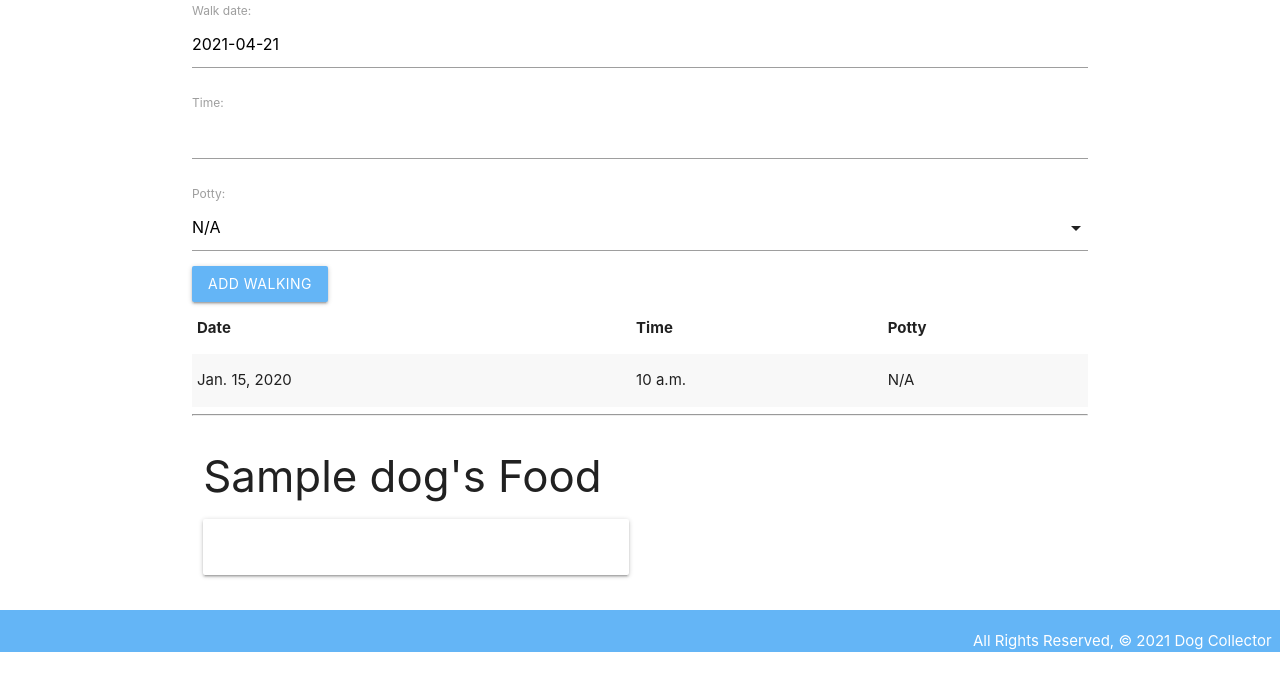
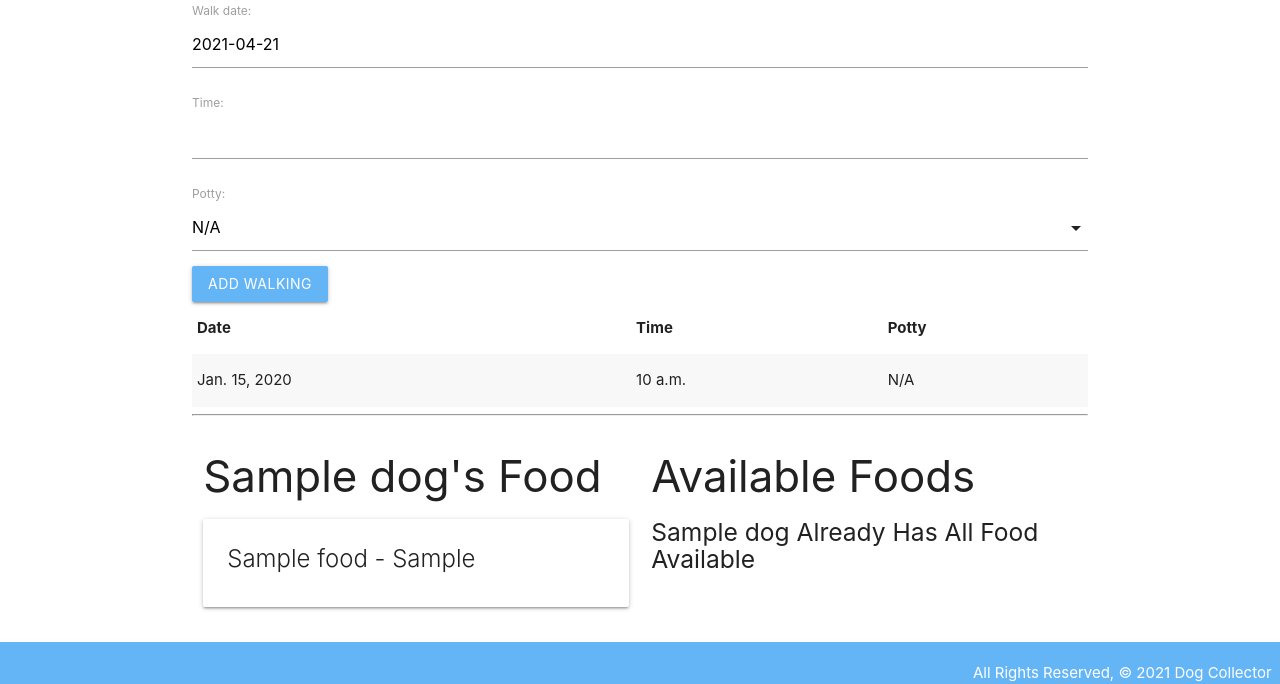
Before and after one commit to gharper235/dog_collector, a Django app: page /dogs/1/ in a window 1280 px wide. Shown: the part 427-1111 px from the top of the page. Before the commit the page ends 1079 px from the top, so only its background shows below. Run offline with Django 3.2, Linux system fonts and the light colour scheme; tables that the repository leaves empty hold one stand-in row (values such as "Sample post").

Commit message:
before adding toy delete CRUD

```diff
--- a/main_app/templates/dogs/detail.html
+++ b/main_app/templates/dogs/detail.html
@@ -49,8 +49,8 @@
     <div class="card">
      <div class="card-content">
       <span class="card-title">
-       <span style={{ food.name }}
-       </span>
+              {{ food.name }} - {{ food.flavor }}
+            </span>
     </div>
  </div>
  {% endfor %}
@@ -58,7 +58,28 @@
  <h5>No Food, Bad Owner!!! :(</h5>{% endif %}
 </div>
 <!-- Available foods will come after this line -->
-</div>
+  <div class="col s6">
+    <h3>Available Foods</h3>
+    {% if foods.count %}
+      {% for food in foods.all %}
+        <div class="card">
+          <div class="card-content">
+            <span class="card-title">
+              {{ food.name }} - {{ food.flavor }}
+            </span>
+          </div>
+          <div class="card-action">
+            <form action="{% url 'assoc_food' dog.id food.id %}" method="post">
+              {% csrf_token %}
+              <button type="submit" class="btn">Add</button>
+            </form>
+          </div>
+        </div>
+      {% endfor %}
+    {% else %}
+      <h5>{{dog.name}} Already Has All Food Available</h5>
+    {% endif %}
+  </div>
 <script>
   var dateEl = document.getElementById('id_date');
   M.Datepicker.init(dateEl, {
--- a/main_app/urls.py
+++ b/main_app/urls.py
@@ -12,4 +12,14 @@ urlpatterns = [
     path('dogs/<int:dog_id>/add_walking/',
          views.add_walking, name='add_walking'),
 
+    # associate a toy with a cat (M:M)
+    path('dogs/<int:dog_id>/assoc_food/<int:food_id>/',
+         views.assoc_food, name='assoc_food'),
+
+    # # food urls
+    # path('foods/', views.foods_index, name='all_foods'),
+    # path('foods/<int:food_id>/', views.food_detail, name='food_detail'),
+    # path('foods/create/', views.Create_Food.as_view(), name='create_food'),
+    # path('foods/<int:pk>/update/', views.Update_food.as_view(), name='update_food'),
+    # path('foods/<int:pk>/delete/', views.Delete_food.as_view(), name='delete_food'),
 ]
--- a/main_app/views.py
+++ b/main_app/views.py
@@ -1,7 +1,7 @@
 from django.shortcuts import render, redirect
 from django.http import HttpResponse
 from django.views.generic.edit import CreateView, UpdateView, DeleteView
-from .models import Dog
+from .models import Dog, Food
 from .forms import WalkingForm
 
 # Create your views here.
@@ -24,8 +24,10 @@ def dogs_index(request):
 
 def dogs_detail(request, dog_id):
     dog = Dog.objects.get(id=dog_id)
+    foods_dog_doesnt_have = Food.objects.exclude(
+        id__in=dog.foods.all().values_list('id'))
     walking_form = WalkingForm()
-    return render(request, 'dogs/detail.html', {'dog': dog, 'walking_form': walking_form})
+    return render(request, 'dogs/detail.html', {'dog': dog, 'walking_form': walking_form, 'foods': foods_dog_doesnt_have})
 
 
 def add_walking(request, dog_id):
@@ -51,3 +53,9 @@ class DogUpdate(UpdateView):
 class DogDelete(DeleteView):
     model = Dog
     success_url = '/dogs/'
+
+
+def assoc_food(request, dog_id, food_id):
+    # Note that you can pass a food's id instead of the whole object
+    Dog.objects.get(id=dog_id).foods.add(food_id)
+    return redirect('detail', dog_id=dog_id)
```
